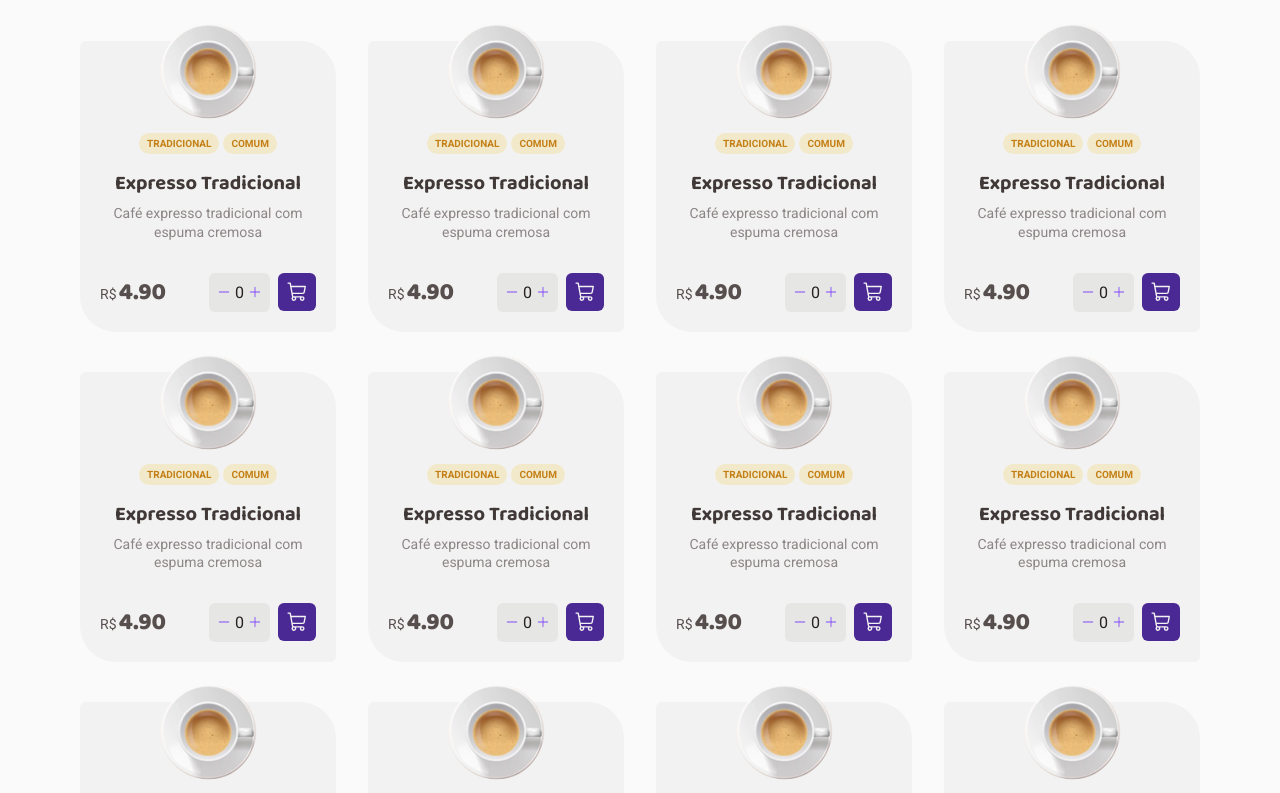
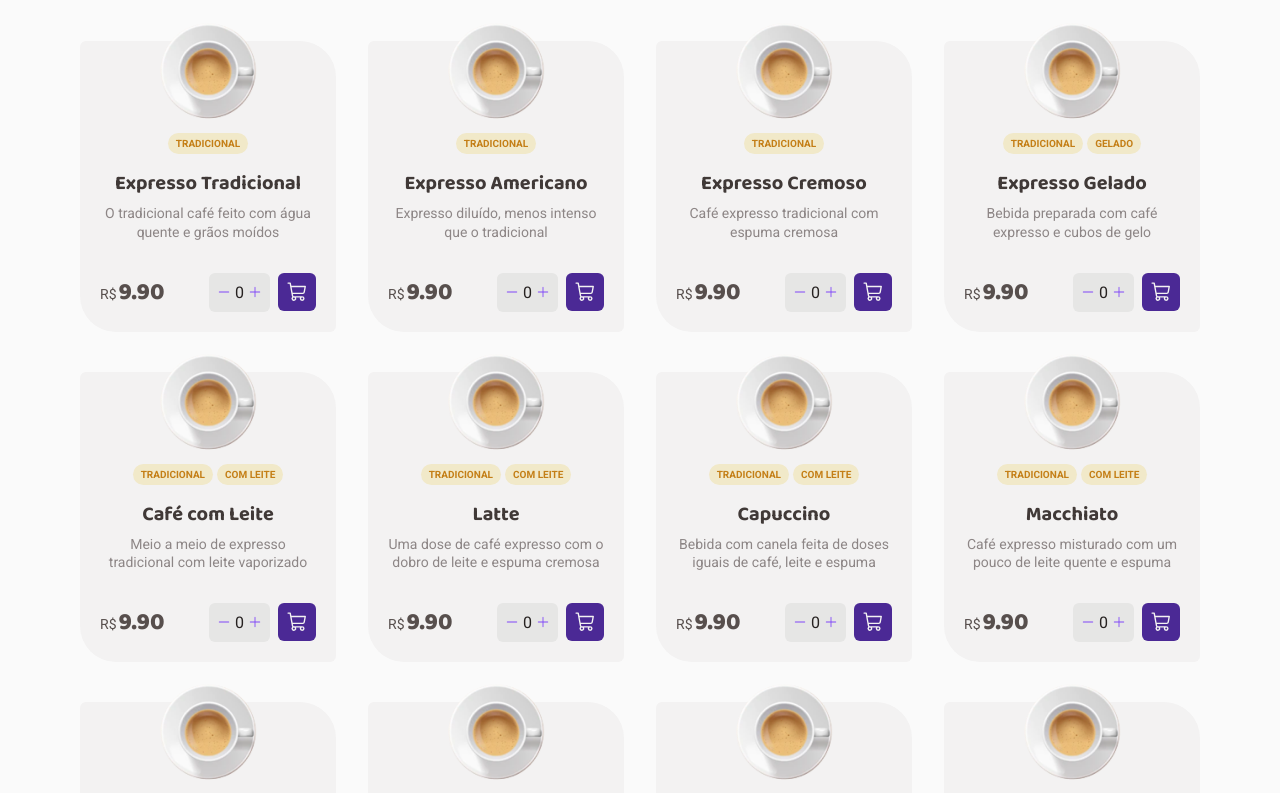
Before and after one commit to sergiotim/DSW-G1-Coffee-Delivery, a React (Vite) app: page / in a window 1280 px wide. Shown: the part 740-1533 px from the top of the page. Built offline with nearby package versions, Linux system fonts and the light colour scheme; data requests are answered from the project's data file.

Commit message:
fix: respondiado

```diff
--- a/src/components/CoffeeCard/index.tsx
+++ b/src/components/CoffeeCard/index.tsx
@@ -41,18 +41,17 @@ export function CoffeeCard({ coffee, incrementQuantity, decrementQuantity }: Cof
 
       <Tags>
         {/** Aqui você pode mapear os tags do café */ }
-        <span key={'Tradicional'}>Tradicional</span>
-        <span key={'Comum'}>Comum</span>
+        {coffee.tags.map((tag) => <span key={tag}>{tag}</span>)}
       </Tags>
 
-      <Title>Expresso Tradicional</Title>
+      <Title>{coffee.title}</Title>
 
-      <Description>Café expresso tradicional com espuma cremosa</Description>
+      <Description>{coffee.description}</Description>
 
       <Control>
         <Price>
           <span>R$</span>
-          <span>{4.90.toFixed(2)}</span> {/** Aqui você pode passar o preço do café */}
+          <span>{coffee.price.toFixed(2)}</span> {/** Aqui você pode passar o preço do café */}
         </Price>
 
         <Order $itemAdded={false}>
```
